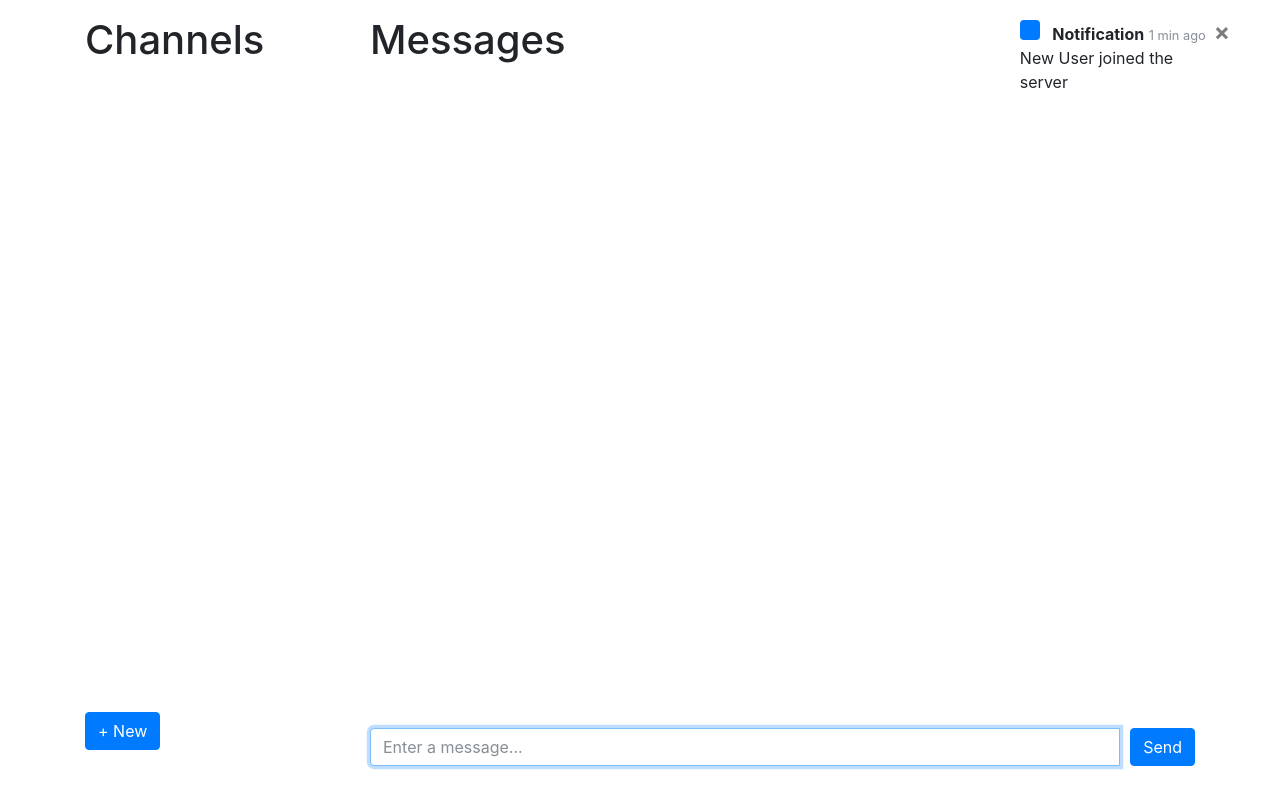
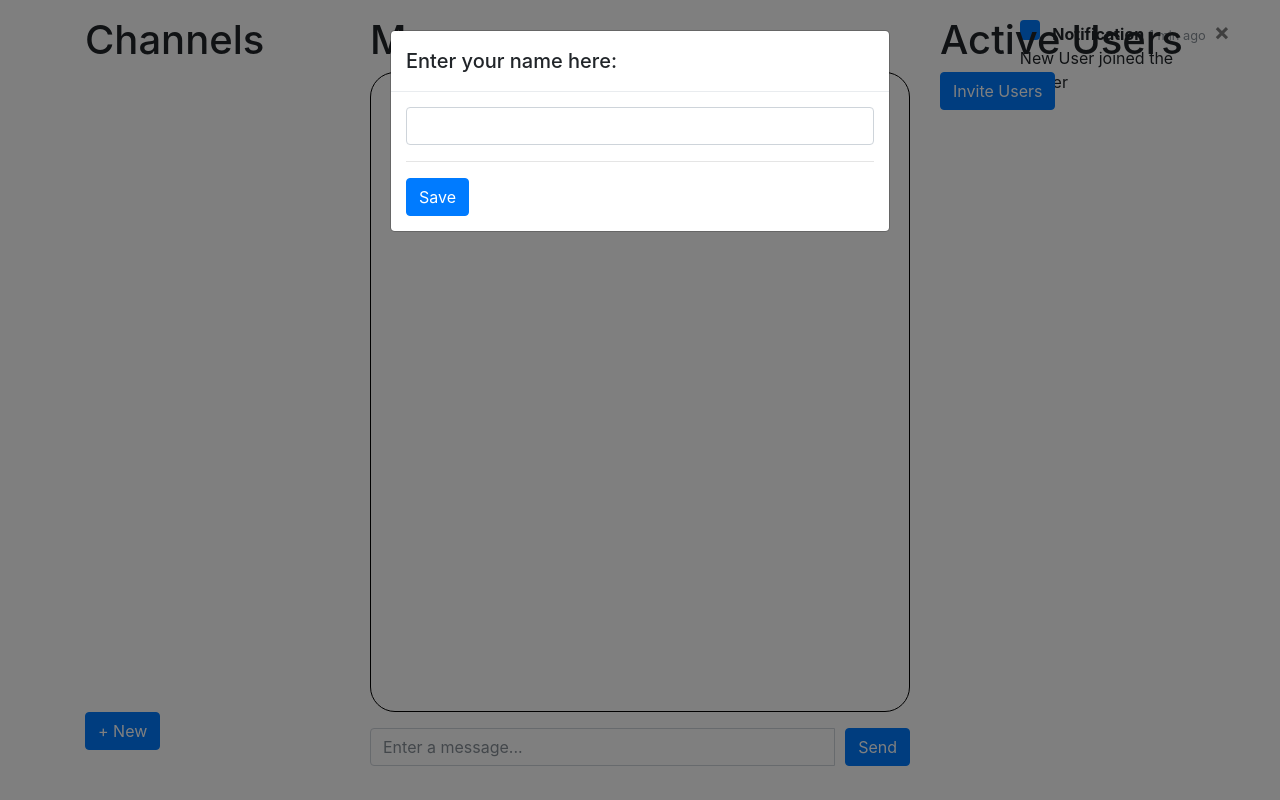
Before and after one commit to faridelaouadi/SlackClone, a Flask app: page / in a window 1280 px wide. Run offline with Flask 2, Linux system fonts and the light colour scheme; some libraries are stand-ins or nearby versions.

Commit message:
added new panel and made message height auto

```diff
--- a/static/index.js
+++ b/static/index.js
@@ -201,6 +201,7 @@ const show_msg = data => {
 
 
 const get_username = () => {
+
   let username = localStorage.getItem("username");
 
   if (!username) {
--- a/static/styles.css
+++ b/static/styles.css
@@ -3,6 +3,8 @@
     overflow: auto;
     position:relative;
     padding-top: 30px;
+    border-radius: 25px;
+    border: 1px solid black;
 }
 
 #channel-list {
@@ -12,18 +14,17 @@
 
 .list-group-mine .list-group-item {
     position: relative;
-    margin-right: 0;
+    margin-right: 10px;
     margin-left:auto;
     margin-bottom: 10px;
     padding: 10px;
     background-color: #A8DDFD;
     width: 50%;
-    height: 50px;
+    height: auto;
     text-align: left;
     font: 400 .9em 'Open Sans', sans-serif;
     border: 1px solid #97C6E3;
     border-radius: 10px;
-    overflow: auto;
 }
 
 
@@ -38,11 +39,12 @@
 .list-group-sender {
     position: relative;
     margin-right: auto;
+    margin-left:10px;
     margin-bottom: 10px;
     padding: 10px;
     background-color: #CCFFCC;
     width: 50%;
-    height: 50px;
+    height: auto;
     text-align: left;
     font: 400 .9em 'Open Sans', sans-serif;
     border: 1px solid #00CD00;
--- a/templates/index.html
+++ b/templates/index.html
@@ -17,18 +17,6 @@
     <script type="text/javascript" src="//cdnjs.cloudflare.com/ajax/libs/socket.io/1.3.6/socket.io.min.js"></script>
 
     <script src="{{ url_for('static', filename='index.js') }}"></script>
-
-    <script>
-
-    $('input:radio[name="privacyRadio"]').change(
-      function(){
-          if ($(this).is(':checked'){
-            console.log("wjekwjedwe")
-          }
-      });
-    });
-
-    </script>
 
 
     <title>Flack</title>
@@ -63,7 +51,7 @@
                     </div>
             </div>
 
-            <div class=col-sm-9>
+            <div class=col-sm-6>
                 <h1 id="channel-label">Messages</h1>
                 <ul id="msg-list" class="list-group list-group-mine"></ul>
                 <form id="msg-form" class="mt-3 mb-3">
@@ -76,11 +64,19 @@
                 </form>
             </div>
 
+            <div class="col-sm-3">
+                <h1>Active Users</h1>
+                <ul id="user-list" class="list-group"></ul>
+                    <div class="input-group">
+                            <button id="invite-user" class="btn btn-primary" data-toggle="modal" data-target="#sendUserInvite">Invite Users</button>
+                    </div>
+            </div>
+
         </div>
     </div>
 
     <!-- This is the modal to get the username from the user.  -->
-    <div class="modal show" tabindex="1" role="dialog" aria-labelledby="username" aria-hidden="true">
+    <div class="modal show" id="usernameModal" tabindex="1" role="dialog" aria-labelledby="username" aria-hidden="true">
         <div class="modal-dialog modal-dialog-centered" role="document">
             <div class="modal-content">
                 <div class="modal-header">
@@ -97,7 +93,7 @@
         </div>
     </div>
 
-    <!-- This is the modal to get the username from the user.  -->
+    <!-- This is the modal to Create new channel  -->
     <div class="modal show" id="newChannelModal" tabindex="1" role="dialog" aria-hidden="true">
         <div class="modal-dialog modal-dialog-centered" role="document">
             <div class="modal-content">
@@ -110,10 +106,29 @@
 
                         <input type="radio" name="privacyRadio" value="public"/> Public
                         <input type="radio" name="privacyRadio" value="private"/> Private
-                        <!--$('#channel_security_info').text('enter new text here')-->
-                        <p id="channel_security_info"></p>
+                      </br>
+                        <p id="channel_security_info">Public channels can be access by anyone on the server. Messages are not end to end encrypted. Private channels are invite-only and all communication is end to end encrypted.</p>
                         <div class="modal-footer">
                           <button type="submit" class="btn btn-primary">Create Channel</button>
+                        </div>
+                    </form>
+                </div>
+            </div>
+        </div>
+    </div>
+
+    <!-- This is the modal to Create new channel  -->
+    <div class="modal show" id="sendUserInvite" tabindex="1" role="dialog" aria-hidden="true">
+        <div class="modal-dialog modal-dialog-centered" role="document">
+            <div class="modal-content">
+                <div class="modal-header">
+                    <h5 class="modal-title" id="newChannelModal-title-1">Enter user email below</h5>
+                </div>
+                <div class="modal-body">
+                    <form id="newChannel-form">
+                        <input class="form-control" type="text" name="channel_name" id="channel_name">
+                        <input class="form-control" type="text" name="channel_name" placeholder="Enter optional message here..." id="channel_name">
+                        <button type="submit" class="btn btn-primary">Send invite</button>
                         </div>
                     </form>
                 </div>
```
Also changed, not shown: test.html (+14 -20 lines).
